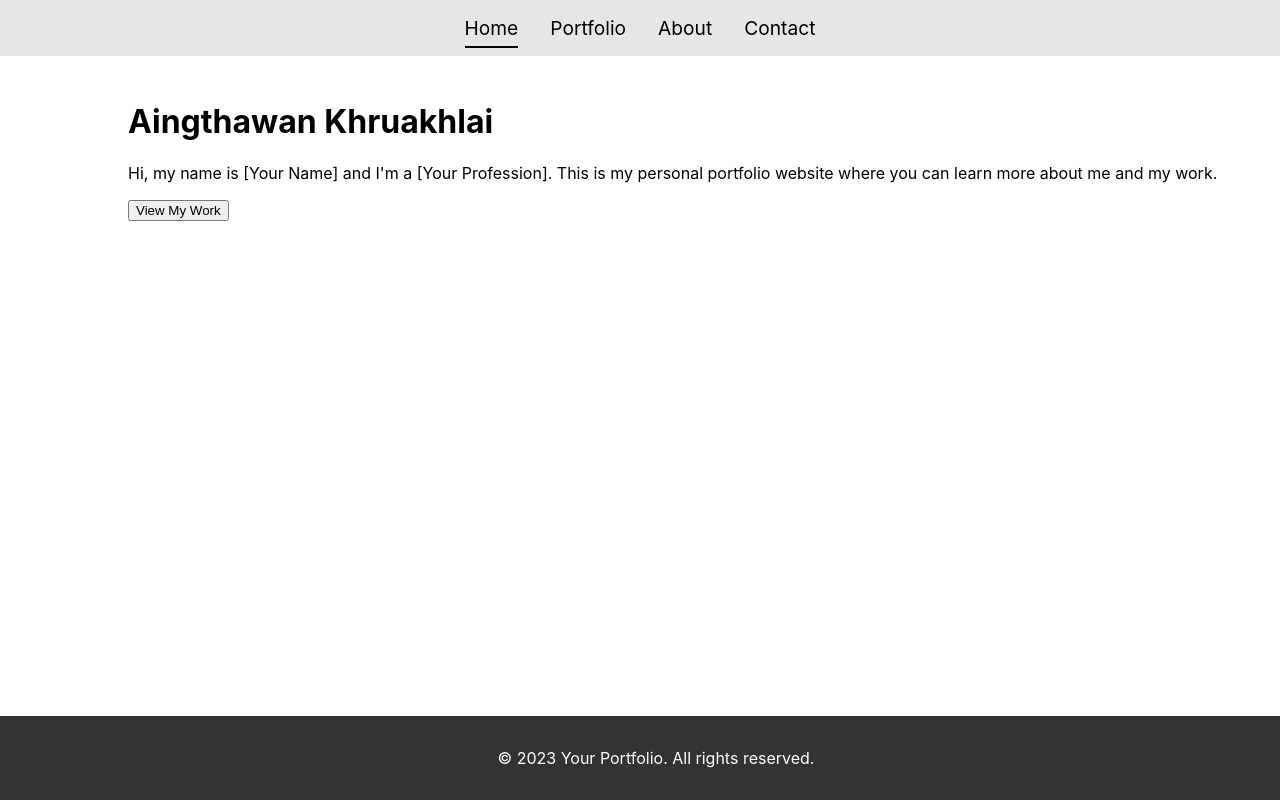
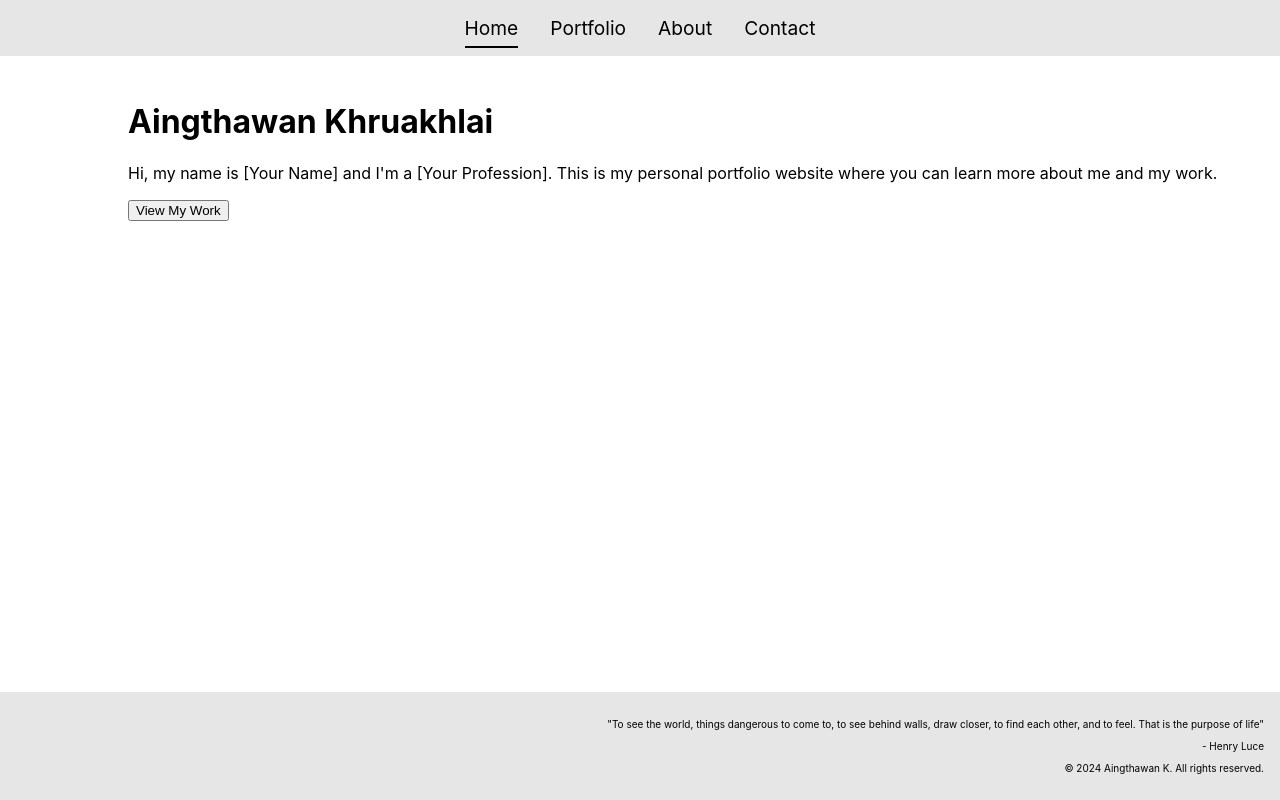
Before and after one commit to aingez/aingthawan, a React (Create React App) app: page / in a window 1280 px wide. Shown: the top 800 px of the page. Built offline with nearby package versions, Linux system fonts and the light colour scheme.

Commit message:
footer update

```diff
--- a/src/App.css
+++ b/src/App.css
@@ -2,3 +2,18 @@
   margin-top: 8%; /* Adjust this value to match the height of your navbar */
   margin-left: 10%;
 }
+
+html, body, #root {
+  height: 100%;
+  margin: 0;
+  display: flex;
+  flex-direction: column;
+}
+
+.content {
+  flex: 1 0 auto;
+}
+
+footer {
+  flex-shrink: 0;
+}
--- a/src/components/Footer.js
+++ b/src/components/Footer.js
@@ -2,19 +2,36 @@ import React from 'react';
 import styled from 'styled-components';
 
 const FooterContainer = styled.footer`
-  background-color: #333;
-  color: #fff;
+  background-color: #3333331f;
+  color: #000;
   padding: 1rem;
-  text-align: center;
+  display: flex;
+  justify-content: space-between;
   position: absolute;
   bottom: 0;
   width: 100%;
 `;
 
+const LeftText = styled.div`
+  text-align: left;
+`;
+
+const RightText = styled.div`
+  text-align: right;
+  padding-right: 2rem;
+  font-size: 10px;
+`;
+
 const Footer = () => {
   return (
     <FooterContainer>
-      <p>&copy; 2023 Your Portfolio. All rights reserved.</p>
+      <LeftText>
+      </LeftText>
+      <RightText>
+        <p>"To see the world, things dangerous to come to, to see behind walls, draw closer, to find each other, and to feel. That is the purpose of life"</p>
+        <p>- Henry Luce</p>
+        <p>&copy; 2024 Aingthawan K. All rights reserved.</p>
+      </RightText>
     </FooterContainer>
   );
 };
```
